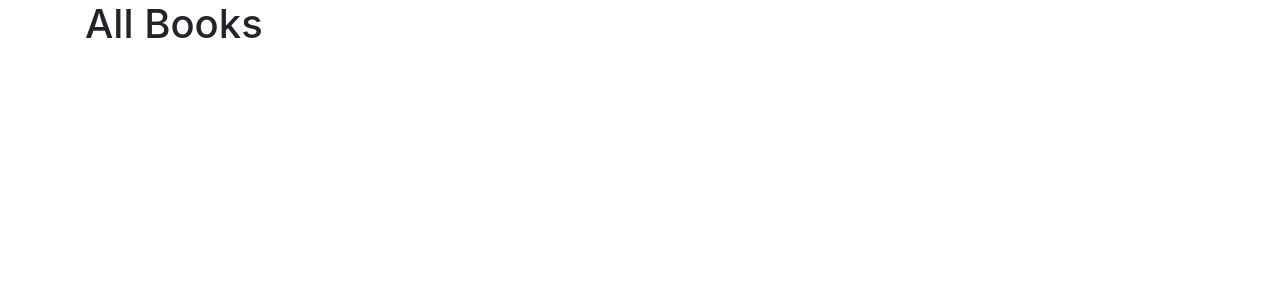
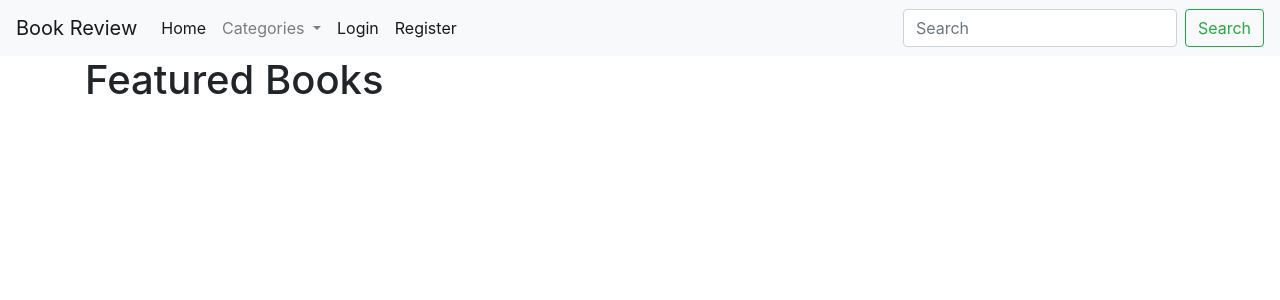
Before and after one commit to jetronglomar/PythonFlaskBookReview, a Flask app: page / in a window 1280 px wide. Shown: the top 300 px of the page. Run offline with Flask 2, Linux system fonts and the light colour scheme; data that the repository does not hold is empty; some libraries are stand-ins or nearby versions.

Commit message:
created nav bar for this project

```diff
--- a/application.py
+++ b/application.py
@@ -9,7 +9,8 @@ db.init_app(app)
 
 @app.route("/")
 def index():
-    return render_template("index.html")
+    books = Book.query.limit(6).all()
+    return render_template("index.html", books=books)
 
 @app.route("/login")
 def login():
--- a/templates/index.html
+++ b/templates/index.html
@@ -5,7 +5,7 @@
 {% endblock %}
 
 {% block body %}
-    <h1>All Books</h1>
+    <h1>Featured Books</h1>
 
     <!-- <ul>
         {% for flight in flights %}
@@ -16,5 +16,20 @@
             </li>
         {% endfor %}
     </ul> -->
+    <div class="row">
+        {% for book in books %}
+            <div class="col-sm-6 col-md-4 col-xs-12">
+                    <div class="card">
+                            <div class="card-body">
+                            <h5 class="card-title">{{ book.title }}</h5>
+                            <h6 class="card-subtitle mb-2 text-muted">{{ book.year }}</h6>
+                            <p class="card-text">{{ book.author }}</p>
+                            </div>
+                    </div>
+            </div>
+        {% endfor %}
+
+    </div>
+
 
 {% endblock %}
--- a/templates/layout.html
+++ b/templates/layout.html
@@ -3,6 +3,48 @@
     <head>
         <title>{% block title %}{% endblock %}</title>
         <link rel="stylesheet" href="https://stackpath.bootstrapcdn.com/bootstrap/4.3.1/css/bootstrap.min.css" integrity="sha384-ggOyR0iXCbMQv3Xipma34MD+dH/1fQ784/j6cY/iJTQUOhcWr7x9JvoRxT2MZw1T" crossorigin="anonymous">
+        <link href="https://cdnjs.cloudflare.com/ajax/libs/bootstrap-star-rating/4.0.6/css/star-rating.min.css" media="all" rel="stylesheet" type="text/css" />
+
+
+        <!-- important mandatory libraries -->
+        <script src="https://code.jquery.com/jquery-3.3.1.min.js"></script>
+
+        <nav class="navbar navbar-expand-lg navbar-light bg-light">
+            <a class="navbar-brand" href="{{url_for('login')}}">Book Review</a>
+            <button class="navbar-toggler" type="button" data-toggle="collapse" data-target="#navbarSupportedContent" aria-controls="navbarSupportedContent" aria-expanded="false" aria-label="Toggle navigation">
+              <span class="navbar-toggler-icon"></span>
+            </button>
+
+            <div class="collapse navbar-collapse" id="navbarSupportedContent">
+              <ul class="navbar-nav mr-auto">
+                <li class="nav-item active">
+                  <a class="nav-link" href="{{url_for('index')}}">Home <span class="sr-only">(current)</span></a>
+                </li>
+
+                <li class="nav-item dropdown">
+                  <a class="nav-link dropdown-toggle" href="#" id="navbarDropdown" role="button" data-toggle="dropdown" aria-haspopup="true" aria-expanded="false">
+                    Categories
+                  </a>
+                  <div class="dropdown-menu" aria-labelledby="navbarDropdown">
+                    <a class="dropdown-item" href="#">Action</a>
+                    <a class="dropdown-item" href="#">Another action</a>
+                    <div class="dropdown-divider"></div>
+                    <a class="dropdown-item" href="#">Something else here</a>
+                  </div>
+                </li>
+                <li class="nav-item active">
+                  <a class="nav-link" href="{{url_for('login')}}">Login <span class="sr-only">(current)</span></a>
+                </li>
+                <li class="nav-item active">
+                  <a class="nav-link" href="{{url_for('register')}}">Register <span class="sr-only">(current)</span></a>
+                </li>
+              </ul>
+              <form class="form-inline my-2 my-lg-0">
+                <input class="form-control mr-sm-2" type="search" placeholder="Search" aria-label="Search">
+                <button class="btn btn-outline-success my-2 my-sm-0" type="submit">Search</button>
+              </form>
+            </div>
+          </nav>
     </head>
     <body>
         <div class="container">
```
